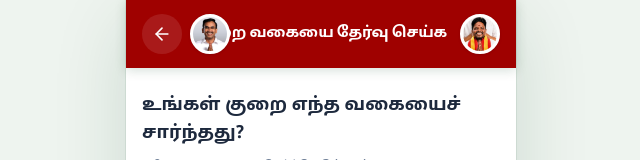
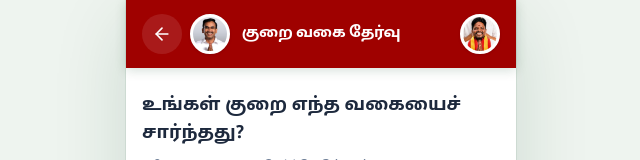
Before and after one commit to Luisant-git/Public-Complaint--app, a React (Vite) app in the folder frontend/: page /survey-types in a window 1280 px wide. Shown: the top 160 px of the page, without its empty margins (319-959 px from the left). Built offline with nearby package versions, Linux system fonts and the light colour scheme; no server answers.

Commit message:
header text aligned based on the type of image

```diff
--- a/frontend/src/pages/ComplaintTypesPage.jsx
+++ b/frontend/src/pages/ComplaintTypesPage.jsx
@@ -5,5 +5,5 @@ import { complaintTypes } from "../data/complaints";
 
 export function ComplaintTypesPage() {
   const navigate = useNavigate();
-  return <main className="min-h-dvh bg-white"><Header title="குறை வகையை தேர்வு செய்க" back action="none" /><div className="page-enter px-4 pb-8 pt-6"><h1 className="text-lg font-extrabold text-slate-800">உங்கள் குறை எந்த வகையைச் சார்ந்தது?</h1><p className="mt-2 text-xs leading-5 text-slate-500">சரியான வகையை தேர்ந்தெடுத்தால் குறையை விரைவாக பரிசீலிக்க உதவும்.</p><div className="mt-6 overflow-hidden rounded-2xl border border-slate-100 bg-white shadow-[0_6px_22px_rgba(27,58,41,0.07)]">{complaintTypes.map(({ id, name, Icon, iconColor, soft }, index) => <button key={id} onClick={() => navigate(`/complaint/${id}`)} className={`flex w-full items-center gap-3.5 px-4 py-3.5 text-left transition active:bg-slate-50 ${index !== complaintTypes.length - 1 ? "border-b border-slate-100" : ""}`}><span className={`grid h-10 w-10 shrink-0 place-items-center rounded-xl ${soft} ${iconColor}`}><Icon className="h-5 w-5" /></span><span className="flex-1 text-[13px] font-extrabold text-slate-700">{name}</span><ChevronRight className="h-4 w-4 text-slate-300" /></button>)}</div></div></main>;
+  return <main className="min-h-dvh bg-white"><Header title="குறை வகை தேர்வு" back action="none" /><div className="page-enter px-4 pb-8 pt-6"><h1 className="text-lg font-extrabold text-slate-800">உங்கள் குறை எந்த வகையைச் சார்ந்தது?</h1><p className="mt-2 text-xs leading-5 text-slate-500">சரியான வகையை தேர்ந்தெடுத்தால் குறையை விரைவாக பரிசீலிக்க உதவும்.</p><div className="mt-6 overflow-hidden rounded-2xl border border-slate-100 bg-white shadow-[0_6px_22px_rgba(27,58,41,0.07)]">{complaintTypes.map(({ id, name, Icon, iconColor, soft }, index) => <button key={id} onClick={() => navigate(`/complaint/${id}`)} className={`flex w-full items-center gap-3.5 px-4 py-3.5 text-left transition active:bg-slate-50 ${index !== complaintTypes.length - 1 ? "border-b border-slate-100" : ""}`}><span className={`grid h-10 w-10 shrink-0 place-items-center rounded-xl ${soft} ${iconColor}`}><Icon className="h-5 w-5" /></span><span className="flex-1 text-[13px] font-extrabold text-slate-700">{name}</span><ChevronRight className="h-4 w-4 text-slate-300" /></button>)}</div></div></main>;
 }
```
